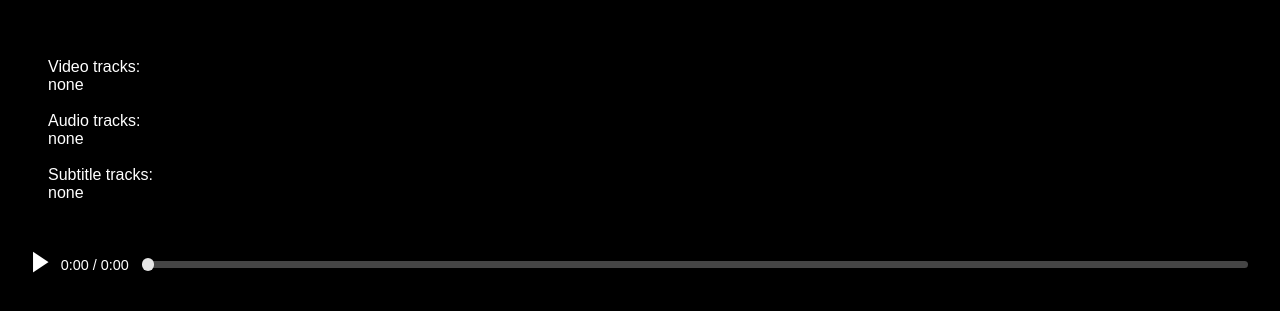
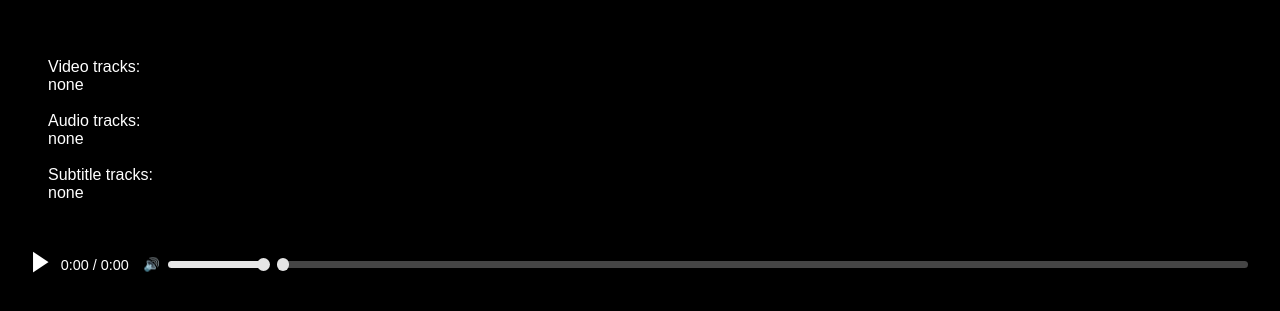
Before and after one commit to bruce965/video-player, a React (Vite) app: page / in a window 1280 px wide. Shown: the part 489-800 px from the top of the page. Built offline with nearby package versions, Linux system fonts and the light colour scheme.

Commit message:
Add volume control
Closes #2

```diff
--- a/package.json
+++ b/package.json
@@ -1,6 +1,6 @@
 {
   "name": "video-player",
-  "version": "0.2.1",
+  "version": "0.3.0",
   "author": "Fabio Iotti",
   "license": "MIT",
   "type": "module",
--- /dev/null
+++ b/src/components/bar/index.tsx
@@ -0,0 +1,91 @@
+import { CSSProperties, FC, MouseEventHandler, ReactNode, useCallback, useEffect, useMemo, useRef, useState } from 'react';
+import classes from './style.module.css';
+
+export interface BarProps {
+    value: number
+    clampValue?: boolean
+    onChangeInteracting?(interacting: boolean): void
+    onValueChange?(value: number): void
+    renderHint?(position: number): ReactNode
+    className?: string
+}
+
+export const Bar: FC<BarProps> = ({
+    value,
+    className,
+    renderHint,
+    onChangeInteracting,
+    onValueChange,
+}) => {
+    const barRef = useRef<HTMLDivElement>(null);
+
+    const [dragging, setDragging] = useState(false);
+    useEffect(() => {
+        onChangeInteracting?.(dragging);
+    }, [onChangeInteracting, dragging]);
+
+    const handleMouseDown = useCallback<MouseEventHandler>(e => {
+        const handleMove = (e: MouseEvent) => {
+            const rect = barRef.current!.getBoundingClientRect();
+            const pos = (e.clientX - rect.left) / rect.width;
+            const clampedPos = Math.max(0, Math.min(1, pos));
+            setHintPosition(clampedPos);
+            onValueChange?.(clampedPos);
+        };
+
+        const handleUp = () => {
+            window.removeEventListener('mousemove', handleMove);
+            window.removeEventListener('mouseup', handleUp);
+            setDragging(false);
+        };
+
+        window.addEventListener('mousemove', handleMove);
+        window.addEventListener('mouseup', handleUp);
+
+        setDragging(true);
+        handleMove(e.nativeEvent);
+    }, [onValueChange]);
+
+    const filledStyle = useMemo<CSSProperties>(() => ({
+        width: `${value * 100}%`,
+    }), [value]);
+
+    const [hintPosition, setHintPosition] = useState(0);
+    const [hintVisible, setHintVisible] = useState(false);
+
+    const handleMouseUpdate = useCallback<MouseEventHandler>(e => {
+        const rect = barRef.current!.getBoundingClientRect();
+        const pos = (e.clientX - rect.left) / rect.width;
+        const clampedPos = Math.max(0, Math.min(1, pos));
+        setHintPosition(clampedPos);
+        setHintVisible(true);
+    }, []);
+
+    const hintStyle = useMemo<CSSProperties>(() => ({
+        left: `${hintPosition * 100}%`,
+    }), [hintPosition]);
+
+    return (
+        <div
+            ref={barRef}
+            className={classes['bar'] + (className == null ? '' : (' ' + className))}
+            onMouseDown={handleMouseDown}
+            onMouseMove={handleMouseUpdate}
+            onMouseUp={handleMouseUpdate}
+            onMouseLeave={() => {
+                setHintPosition(hintPosition);
+                setHintVisible(false);
+            }}
+        >
+            {renderHint && <div
+                className={classes['hint'] + ((dragging || hintVisible) ? '' : (' ' + classes['hint-hide']))}
+                style={hintStyle}
+            >
+                {renderHint(hintPosition)}
+            </div>}
+            <div className={classes['filled']} style={filledStyle}>
+                <div className={classes['handle']} />
+            </div>
+        </div>
+    );
+};
--- /dev/null
+++ b/src/components/bar/style.module.css
@@ -0,0 +1,58 @@
+
+.bar {
+  position: relative;
+
+  display: flex;
+  height: 1.4em;
+  opacity: .9;
+  cursor: pointer;
+
+  &:after {
+    content: '';
+    flex-grow: 1;
+    background: #fff;
+    opacity: .3;
+    margin-top: .5em;
+    border-radius: 1em;
+    height: .4em;
+  }
+}
+
+.filled {
+  background: #fff;
+  position: relative;
+  opacity: 1;
+  margin-top: .5em;
+  border-radius: 1em;
+  height: .4em;
+}
+
+.handle {
+  position: absolute;
+  right: -.4em;
+  top: -.2em;
+  width: .8em;
+  height: .8em;
+  border-radius: 1em;
+  background: white;
+}
+
+.hint {
+  position: absolute;
+  bottom: 120%;
+  transform: translateX(-50%);
+  opacity: 1;
+  transition: 200ms ease opacity;
+  background: rgba(0, 0, 0, .8);
+  padding: .2em .5em;
+  border-radius: .3em;
+  font-size: .9em;
+  font-family: sans-serif;
+  font-variant-numeric: tabular-nums;
+  color: white;
+  pointer-events: none;
+  white-space: nowrap;
+}
+.hint-hide {
+  opacity: 0;
+}
--- a/src/components/seek-bar/index.tsx
+++ b/src/components/seek-bar/index.tsx
@@ -1,5 +1,6 @@
-import { CSSProperties, FC, MouseEventHandler, useCallback, useEffect, useMemo, useRef, useState } from 'react';
+import { FC } from 'react';
 import { formatDuration } from '../../utility/formatDuration';
+import { Bar } from '../bar';
 import classes from './style.module.css';
 
 export interface SeekBarProps {
@@ -15,70 +16,15 @@ export const SeekBar: FC<SeekBarProps> = ({
     onChangeInteracting,
     onSeek,
 }) => {
-    const seekbar = useRef<HTMLDivElement>(null);
+    const position = time / duration;
 
-    const [dragging, setDragging] = useState(false);
-    useEffect(() => {
-        onChangeInteracting?.(dragging);
-    }, [onChangeInteracting, dragging]);
-
-    const handleMouseDown = useCallback<MouseEventHandler>(e => {
-        const handleMove = (e: MouseEvent) => {
-            const rect = seekbar.current!.getBoundingClientRect();
-            const pos = (e.clientX - rect.left) / rect.width;
-            setHintPosition(pos); // while dragging, also set hint position
-            onSeek?.(pos);
-        };
-
-        const handleUp = (e: MouseEvent) => {
-            window.removeEventListener('mousemove', handleMove);
-            window.removeEventListener('mouseup', handleUp);
-            setDragging(false);
-        };
-
-        window.addEventListener('mousemove', handleMove);
-        window.addEventListener('mouseup', handleUp);
-
-        setDragging(true);
-        handleMove(e.nativeEvent);
-    }, [onSeek]);
-
-    const position = time / duration;
-    const playedStyle = useMemo<CSSProperties>(() => ({
-        width: `${position * 100}%`,
-    }), [position]);
-
-    const [hintPosition, setHintPosition] = useState(0);
-    const [hintVisible, setHintVisible] = useState(false);
-
-    const handleMouseUpdate = useCallback<MouseEventHandler>(e => {
-        const rect = seekbar.current!.getBoundingClientRect();
-        const pos = (e.clientX - rect.left) / rect.width;
-        setHintPosition(pos);
-        setHintVisible(true);
-    }, []);
-
-    const hintStyle = useMemo<CSSProperties>(() => ({
-        left: `${hintPosition * 100}%`,
-    }), [hintPosition]);
-
-    return <div
-        ref={seekbar}
-        className={classes['seekbar']}
-        onMouseDown={handleMouseDown}
-        onMouseMove={handleMouseUpdate}
-        onMouseUp={handleMouseUpdate}
-        onMouseLeave={() => {
-            setHintPosition(hintPosition);
-            setHintVisible(false);
-        }}
-    >
-        <div
-            className={classes['hint'] + ((dragging || hintVisible) ? '' : (' ' + classes['hint-hide']))}
-            style={hintStyle}
-        >{formatDuration(hintPosition * duration)}</div>
-        <div className={classes['played']} style={playedStyle}>
-            <div className={classes['handle']} />
-        </div>
-    </div>
+    return (
+        <Bar
+            value={position}
+            className={classes['seekbar']}
+            renderHint={pos => formatDuration(pos * duration)}
+            onChangeInteracting={onChangeInteracting}
+            onValueChange={onSeek}
+        />
+    );
 };
--- a/src/components/seek-bar/style.module.css
+++ b/src/components/seek-bar/style.module.css
@@ -1,55 +1,5 @@
 
 
 .seekbar {
-  position: relative;
-
-  display: flex;
-  height: 1.4em;
-  opacity: .9;
-  cursor: pointer;
-
   flex-grow: 1;
-
-  .played,
-  &:after {
-    margin-top: .5em;
-    border-radius: 1em;
-    height: .4em;
-  }
-
-  &:after {
-    content: '';
-    flex-grow: 1;
-    background: #fff;
-    opacity: .3;
-  }
 }
-
-.played {
-  background: #fff;
-  position: relative;
-  opacity: 1;
-}
-
-.handle {
-  position: absolute;
-  right: -.4em;
-  top: -.2em;
-  width: .8em;
-  height: .8em;
-  border-radius: 1em;
-  background: white;
-}
-
-.hint {
-  position: absolute;
-  bottom: 120%;
-
-  transform: translateX(-50%);
-
-  opacity: 1;
-  transition: opacity 200ms ease;
-}
-.hint-hide {
-  opacity: 0;
-}
--- a/src/components/video-controls/index.tsx
+++ b/src/components/video-controls/index.tsx
@@ -2,6 +2,7 @@ import { FC, Fragment, useCallback } from 'react';
 import { formatDuration } from '../../utility/formatDuration';
 import { SeekBar } from '../seek-bar';
 import { Content } from '../video-player';
+import { VolumeBar } from '../volume-bar';
 import classes from './style.module.css';
 
 export interface VideoControlsProps {
@@ -12,10 +13,12 @@ export interface VideoControlsProps {
     isPlaying: boolean
     currentTime: number
     totalTime: number
+    volume: number
     onChangeInteracting?(interacting: boolean): void
     onPlay?(): void
     onPause?(): void
     onSeek?(time: number): void
+    onVolumeChange?(volume: number): void
 }
 
 export const VideoControls: FC<VideoControlsProps> = ({
@@ -26,10 +29,12 @@ export const VideoControls: FC<VideoControlsProps> = ({
     isPlaying,
     currentTime,
     totalTime,
+    volume,
     onChangeInteracting,
     onPlay,
     onPause,
     onSeek,
+    onVolumeChange,
 }) => {
     const seekHandler = useCallback((position: number) => {
         onSeek?.(position * totalTime);
@@ -55,6 +60,11 @@ export const VideoControls: FC<VideoControlsProps> = ({
             <div className={classes['time']}>
                 <span>{formatDuration(currentTime)}</span> / <span>{formatDuration(totalTime)}</span>
             </div>
+            <VolumeBar
+                volume={volume}
+                onChangeInteracting={onChangeInteracting}
+                onVolumeChange={onVolumeChange}
+            />
         </div>
 
         <SeekBar
--- a/src/components/video-controls/style.module.css
+++ b/src/components/video-controls/style.module.css
@@ -55,6 +55,7 @@
 
 .time {
   margin-left: 1em;
+  margin-right: 1em;
   font-size: .9em;
   font-family: sans-serif;
 
--- a/src/components/video-player/index.tsx
+++ b/src/components/video-player/index.tsx
@@ -1,6 +1,4 @@
-import { MouseEventHandler } from 'react';
-import { useCallback } from 'react';
-import { FC, useRef, useState } from 'react';
+import { FC, MouseEventHandler, useCallback, useRef, useState } from 'react';
 import { useRefMemo, useTimer } from '../../utility';
 import { VideoControls } from '../video-controls';
 import classes from './style.module.css';
@@ -40,6 +38,7 @@ export const VideoPlayer: FC<VideoPlayerProps> = ({
     const audio = useRef<HTMLAudioElement>(null);
 
     const [isPlaying, setPlaying] = useState(false);
+    const [volume, setVolume] = useState(1);
     const [time, setTime] = useState<{ current: number, total: number }>();
 
     const [isFiddlingWithUi, setFiddlingWithUi] = useState(false);
@@ -141,6 +140,17 @@ export const VideoPlayer: FC<VideoPlayerProps> = ({
                 video.current!.currentTime = time;
                 updateTime();
             },
+            setVolume(vol: number) {
+                if (video.current && !video.current.muted) {
+                    video.current.volume = vol;
+                }
+
+                if (audio.current) {
+                    audio.current.volume = vol;
+                }
+
+                setVolume(vol);
+            },
         };
     });
 
@@ -207,10 +217,12 @@ export const VideoPlayer: FC<VideoPlayerProps> = ({
             isPlaying={isPlaying}
             currentTime={time?.current ?? 0}
             totalTime={time?.total ?? 0}
+            volume={volume}
             onChangeInteracting={setFiddlingWithUi}
             onPlay={state.play}
             onPause={state.pause}
             onSeek={state.seek}
+            onVolumeChange={state.setVolume}
         />
     </div>;
 };
--- /dev/null
+++ b/src/components/volume-bar/index.tsx
@@ -0,0 +1,55 @@
+import { FC, useCallback, useState } from 'react';
+import { Bar } from '../bar';
+import classes from './style.module.css';
+
+export interface VolumeBarProps {
+    volume: number
+    onChangeInteracting?(interacting: boolean): void
+    onVolumeChange?(volume: number): void
+}
+
+export const VolumeBar: FC<VolumeBarProps> = ({
+    volume,
+    onChangeInteracting,
+    onVolumeChange,
+}) => {
+    const [previousVolume, setPreviousVolume] = useState(1);
+
+    const toggleMute = useCallback(() => {
+        if (volume > 0) {
+            setPreviousVolume(volume);
+            onVolumeChange?.(0);
+        } else {
+            onVolumeChange?.(previousVolume);
+        }
+    }, [volume, previousVolume, onVolumeChange]);
+
+    return <>
+        <button
+            className={classes['mute-button']}
+            onClick={toggleMute}
+        >
+            {getVolumeIcon(volume)}
+        </button>
+        <Bar
+            value={volume}
+            className={classes['volume-bar']}
+            renderHint={pos => `${Math.round(pos * 100)}%`}
+            onChangeInteracting={onChangeInteracting}
+            onValueChange={onVolumeChange}
+        />
+    </>;
+};
+
+const getVolumeIcon = (volume: number) => {
+    if (volume <= 0)
+        return "🔇";
+
+    if (volume <= 1/3)
+        return "🔈";
+
+    if (volume <= 2/3)
+        return "🔉";
+
+    return "🔊";
+};
--- /dev/null
+++ b/src/components/volume-bar/style.module.css
@@ -0,0 +1,16 @@
+
+
+.volume-bar {
+  width: 6em;
+}
+
+.mute-button {
+  border: 0;
+  padding: 0;
+  line-height: 1;
+  background: none;
+  color: inherit;
+  cursor: pointer;
+
+  margin-right: .6em;
+}
```
